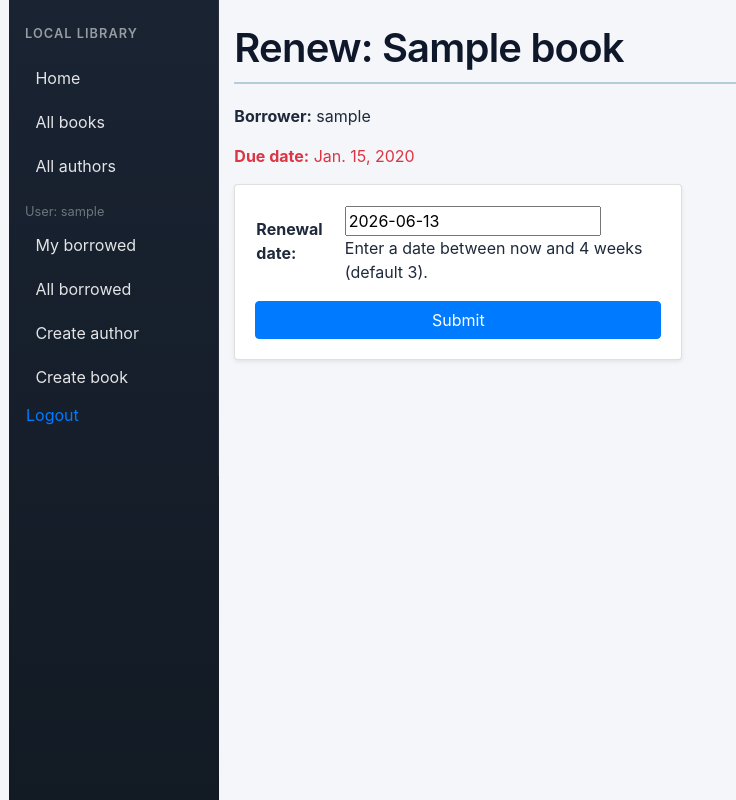
After one commit to andrii-venher/app-servers-project, a Django app: page /catalog/book/00000000-0000-0000-0000-000000000001/renew/ in a window 1280 px wide. The commit adds this page. Shown: the whole page, without its empty margins (0-736 px from the left). Run offline with Django 5.2, Linux system fonts and the light colour scheme; a user stored in the database is signed in; tables that the repository leaves empty hold one stand-in row (values such as "Sample post").

Commit message:
Add renew form and Author/Book CRUD via generic editing views
Implements lecture 08 (Forms):
- catalog/forms.py with RenewBookForm (plain Form with
  clean_renewal_date) and RenewBookModelForm (equivalent ModelForm
  over BookInstance.due_back) shown side by side
- renew_book_librarian function view at /catalog/book/<uuid>/renew/,
  guarded by @login_required and @permission_required for
  catalog.can_mark_returned; on valid POST, writes due_back and
  redirects to all-borrowed
- AuthorCreate/Update/Delete and BookCreate/Update/Delete generic
  editing views with corresponding form and confirm-delete templates
- Renew link on the all-borrowed page (gated on the permission),
  Update/Delete links on the author and book detail pages, and
  Create author / Create book links in the librarian sidebar block

```diff
--- /dev/null
+++ b/catalog/forms.py
@@ -0,0 +1,47 @@
+import datetime
+
+from django import forms
+from django.core.exceptions import ValidationError
+from django.forms import ModelForm
+from django.utils.translation import gettext_lazy as _
+
+from .models import BookInstance
+
+
+class RenewBookForm(forms.Form):
+    """Plain Form variant: a single renewal_date field with explicit validation."""
+
+    weeks_ahead = 4
+    renewal_date = forms.DateField(
+        help_text=f'Enter a date between now and {weeks_ahead} weeks (default 3).'
+    )
+
+    def clean_renewal_date(self):
+        data = self.cleaned_data['renewal_date']
+        if data < datetime.date.today():
+            raise ValidationError(_('Invalid date - renewal in past'))
+        if data > datetime.date.today() + datetime.timedelta(weeks=self.weeks_ahead):
+            raise ValidationError(
+                _(f'Invalid date - renewal more than {self.weeks_ahead} weeks ahead')
+            )
+        return data
+
+
+class RenewBookModelForm(ModelForm):
+    """ModelForm variant over BookInstance.due_back. Functionally equivalent to
+    RenewBookForm; the view can be switched to use this instead by swapping the
+    import and the cleaned_data key ('due_back' instead of 'renewal_date')."""
+
+    def clean_due_back(self):
+        data = self.cleaned_data['due_back']
+        if data < datetime.date.today():
+            raise ValidationError(_('Invalid date - renewal in past'))
+        if data > datetime.date.today() + datetime.timedelta(weeks=4):
+            raise ValidationError(_('Invalid date - renewal more than 4 weeks ahead'))
+        return data
+
+    class Meta:
+        model = BookInstance
+        fields = ['due_back']
+        labels = {'due_back': _('Renewal date')}
+        help_texts = {'due_back': _('Enter a date between now and 4 weeks (default 3).')}
--- a/catalog/templates/base_generic.html
+++ b/catalog/templates/base_generic.html
@@ -27,6 +27,8 @@
               <li><a href="{% url 'my-borrowed' %}">My borrowed</a></li>
               {% if perms.catalog.can_mark_returned %}
                 <li><a href="{% url 'all-borrowed' %}">All borrowed</a></li>
+                <li><a href="{% url 'author-create' %}">Create author</a></li>
+                <li><a href="{% url 'book-create' %}">Create book</a></li>
               {% endif %}
               <li>
                 <form method="post" action="{% url 'logout' %}" class="d-inline">
--- /dev/null
+++ b/catalog/templates/catalog/book_renew_librarian.html
@@ -0,0 +1,19 @@
+{% extends "base_generic.html" %}
+
+{% block title %}<title>Renew: {{ book_instance.book.title }} — Local Library</title>{% endblock %}
+
+{% block content %}
+  <h1 class="page-title">Renew: {{ book_instance.book.title }}</h1>
+  <p><strong>Borrower:</strong>
+    {% if book_instance.borrower %}{{ book_instance.borrower }}{% else %}<em class="text-muted">—</em>{% endif %}
+  </p>
+  <p {% if book_instance.is_overdue %}class="text-danger"{% endif %}>
+    <strong>Due date:</strong> {{ book_instance.due_back }}
+  </p>
+
+  <form action="" method="post" class="card card-body shadow-sm" style="max-width: 28rem;">
+    {% csrf_token %}
+    <table class="mb-3">{{ form.as_table }}</table>
+    <button type="submit" class="btn btn-primary">Submit</button>
+  </form>
+{% endblock %}
--- a/catalog/templates/catalog/bookinstance_list_borrowed_by_all.html
+++ b/catalog/templates/catalog/bookinstance_list_borrowed_by_all.html
@@ -14,6 +14,7 @@
               <th scope="col">Title</th>
               <th scope="col">Borrower</th>
               <th scope="col">Due back</th>
+              <th scope="col"></th>
             </tr>
           </thead>
           <tbody>
@@ -24,6 +25,11 @@
                 </td>
                 <td>{% if bookinst.borrower %}{{ bookinst.borrower }}{% else %}<em class="text-muted">—</em>{% endif %}</td>
                 <td>{{ bookinst.due_back }}</td>
+                <td>
+                  {% if perms.catalog.can_mark_returned %}
+                    <a href="{% url 'renew-book-librarian' bookinst.id %}" class="text-link">Renew</a>
+                  {% endif %}
+                </td>
               </tr>
             {% endfor %}
           </tbody>
--- a/catalog/urls.py
+++ b/catalog/urls.py
@@ -10,4 +10,11 @@ urlpatterns = [
     path('author/<int:pk>', views.AuthorDetailView.as_view(), name='author-detail'),
     path('mybooks/', views.LoanedBooksByUserListView.as_view(), name='my-borrowed'),
     path('borrowed/', views.LoanedBooksByAllListView.as_view(), name='all-borrowed'),
+    path('book/<uuid:pk>/renew/', views.renew_book_librarian, name='renew-book-librarian'),
+    path('author/create/', views.AuthorCreate.as_view(), name='author-create'),
+    path('author/<int:pk>/update/', views.AuthorUpdate.as_view(), name='author-update'),
+    path('author/<int:pk>/delete/', views.AuthorDelete.as_view(), name='author-delete'),
+    path('book/create/', views.BookCreate.as_view(), name='book-create'),
+    path('book/<int:pk>/update/', views.BookUpdate.as_view(), name='book-update'),
+    path('book/<int:pk>/delete/', views.BookDelete.as_view(), name='book-delete'),
 ]
--- a/catalog/views.py
+++ b/catalog/views.py
@@ -1,7 +1,14 @@
+import datetime
+
+from django.contrib.auth.decorators import login_required, permission_required
 from django.contrib.auth.mixins import LoginRequiredMixin, PermissionRequiredMixin
-from django.shortcuts import render
+from django.http import HttpResponseRedirect
+from django.shortcuts import get_object_or_404, render
+from django.urls import reverse, reverse_lazy
 from django.views import generic
+from django.views.generic.edit import CreateView, DeleteView, UpdateView
 
+from .forms import RenewBookForm
 from .models import Author, Book, BookInstance
 
 
@@ -69,3 +76,54 @@ class LoanedBooksByAllListView(PermissionRequiredMixin, generic.ListView):
 
     def get_queryset(self):
         return BookInstance.objects.filter(status__exact='o').order_by('due_back')
+
+
+@login_required
+@permission_required('catalog.can_mark_returned', raise_exception=True)
+def renew_book_librarian(request, pk):
+    """Function view for librarians to renew a specific BookInstance."""
+    book_instance = get_object_or_404(BookInstance, pk=pk)
+
+    if request.method == 'POST':
+        form = RenewBookForm(request.POST)
+        if form.is_valid():
+            book_instance.due_back = form.cleaned_data['renewal_date']
+            book_instance.save()
+            return HttpResponseRedirect(reverse('all-borrowed'))
+    else:
+        proposed_renewal_date = datetime.date.today() + datetime.timedelta(weeks=3)
+        form = RenewBookForm(initial={'renewal_date': proposed_renewal_date})
+
+    context = {'form': form, 'book_instance': book_instance}
+    return render(request, 'catalog/book_renew_librarian.html', context)
+
+
+class AuthorCreate(CreateView):
+    model = Author
+    fields = ['first_name', 'last_name', 'date_of_birth', 'date_of_death']
+    initial = {'last_name': 'Specify the last name'}
+
+
+class AuthorUpdate(UpdateView):
+    model = Author
+    fields = ['first_name', 'last_name', 'date_of_birth', 'date_of_death']
+
+
+class AuthorDelete(DeleteView):
+    model = Author
+    success_url = reverse_lazy('authors')
+
+
+class BookCreate(CreateView):
+    model = Book
+    fields = ['title', 'author', 'summary', 'isbn', 'genre', 'language']
+
+
+class BookUpdate(UpdateView):
+    model = Book
+    fields = ['title', 'author', 'summary', 'isbn', 'genre', 'language']
+
+
+class BookDelete(DeleteView):
+    model = Book
+    success_url = reverse_lazy('books')
```
Also changed, not shown: catalog/templates/catalog/author_confirm_delete.html (added, +14 -0 lines), catalog/templates/catalog/author_detail.html (+10 -1 lines), catalog/templates/catalog/author_form.html (added, +13 -0 lines), catalog/templates/catalog/book_confirm_delete.html (added, +14 -0 lines), catalog/templates/catalog/book_detail.html (+10 -1 lines), catalog/templates/catalog/book_form.html (added, +13 -0 lines).
